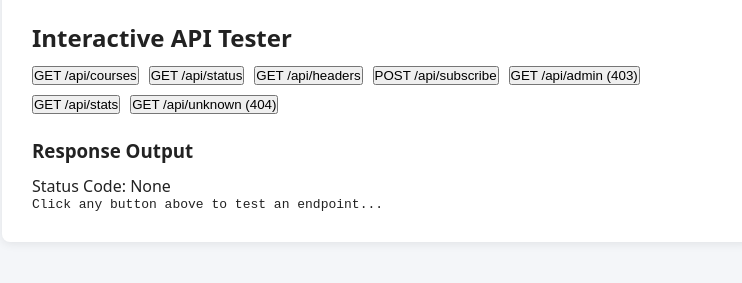
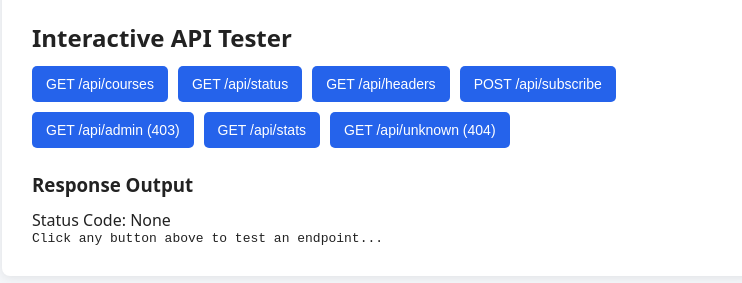
Before and after one commit to mohamedabdelmonem-v/web-lab8, a website: page public/index.html in a window 1280 px wide. Shown: the part 179-462 px from the top of the page, without its empty margins (263-1005 px from the left). Drawn offline with Linux system fonts and the light colour scheme.

Commit message:
Styles all <button> elements

```diff
--- a/public/styles.css
+++ b/public/styles.css
@@ -41,3 +41,14 @@ h2, h3 {
   gap: 10px;
   margin-bottom: 24px;
 }
+
+button {
+  padding: 10px 14px;
+  border: none;
+  border-radius: 5px;
+  background-color: #2563eb;
+  color: #fff;
+  font-size: 14px;
+  cursor: pointer;
+  transition: background-color 0.2s;
+}
```
